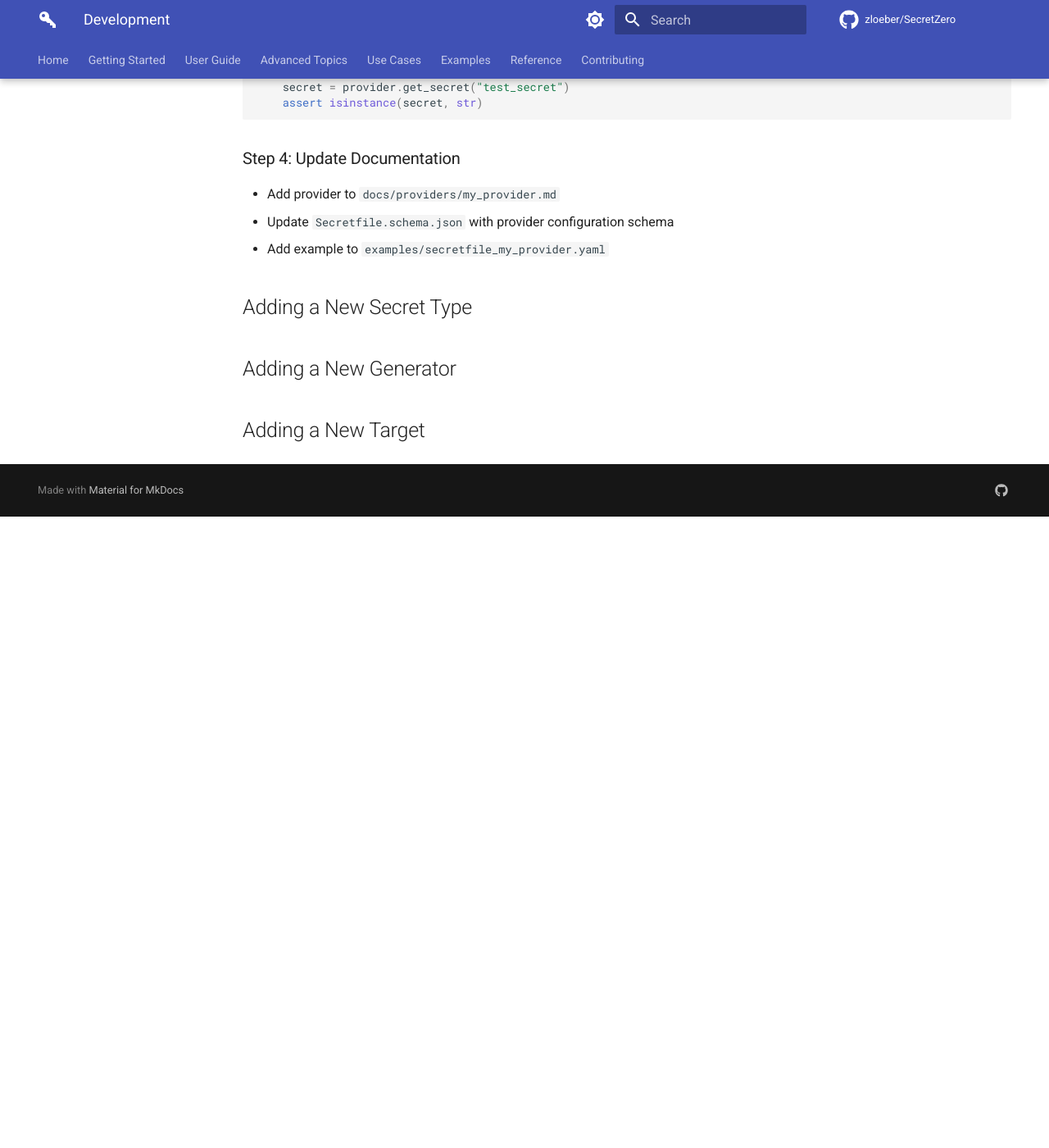
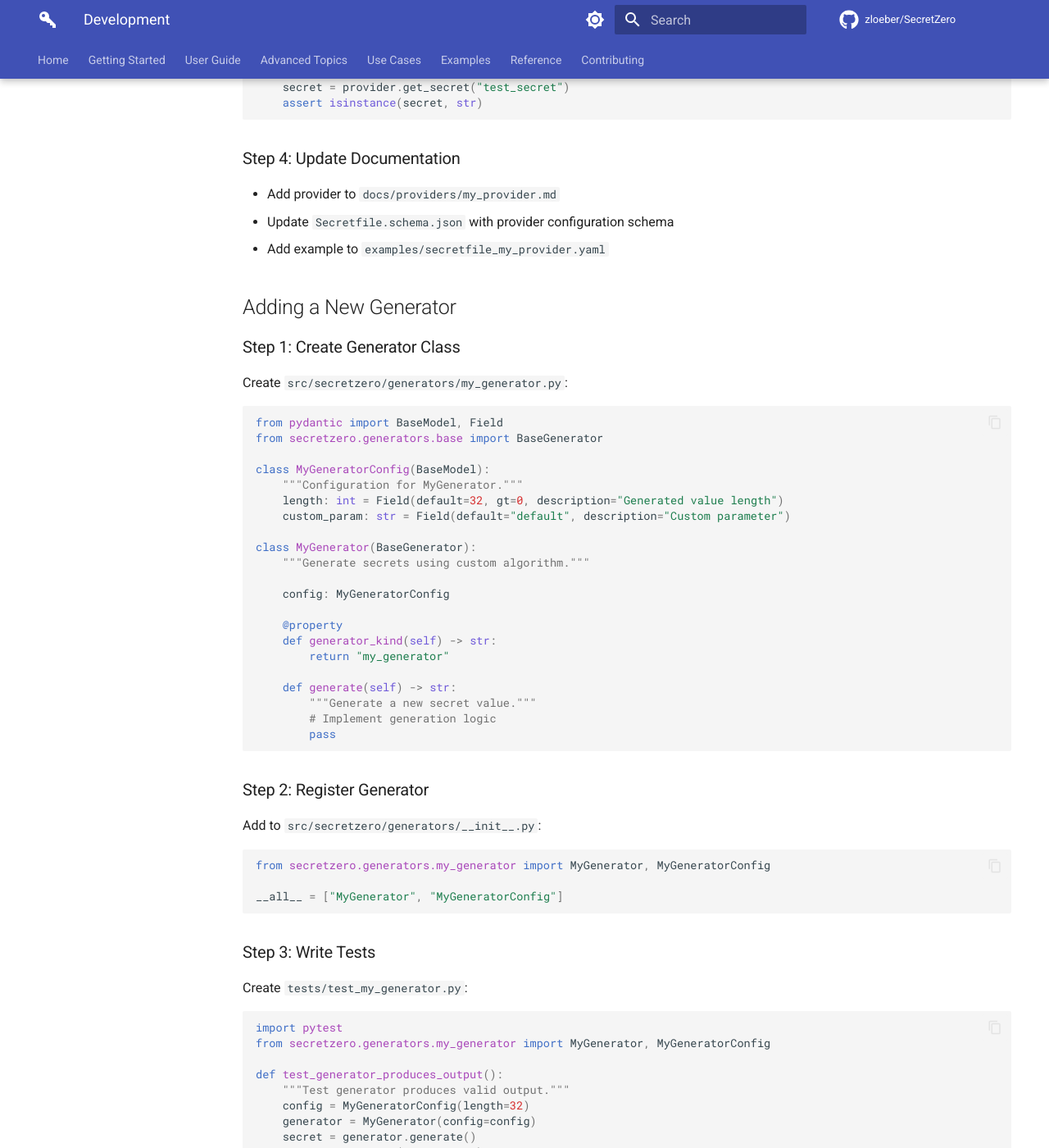
Before and after one commit to zloeber/SecretZero, an MkDocs documentation site: the page built from docs/development.md, in a window 1280 px wide and 1400 px high, scrolled down 1930 px. Shown: the whole window at 82% size. Built offline with MkDocs 1.6.1 and Material for MkDocs 9.7.7, drawn with Linux system fonts in a browser that asks for light colours; comment, search, counter and statistics services are not loaded; the version menu is left out; before the commit the page ends 2560 px from its top, so only the background shows below that; some of the changed text lies outside the part shown.

Commit message:
fix: docs

````diff
--- a/docs/development.md
+++ b/docs/development.md
@@ -112,9 +112,148 @@
 - Update `Secretfile.schema.json` with provider configuration schema
 - Add example to `examples/secretfile_my_provider.yaml`
 
-
-## Adding a New Secret Type
-
 ## Adding a New Generator
 
+### Step 1: Create Generator Class
+
+Create `src/secretzero/generators/my_generator.py`:
+
+```python
+from pydantic import BaseModel, Field
+from secretzero.generators.base import BaseGenerator
+
+class MyGeneratorConfig(BaseModel):
+    """Configuration for MyGenerator."""
+    length: int = Field(default=32, gt=0, description="Generated value length")
+    custom_param: str = Field(default="default", description="Custom parameter")
+
+class MyGenerator(BaseGenerator):
+    """Generate secrets using custom algorithm."""
+
+    config: MyGeneratorConfig
+
+    @property
+    def generator_kind(self) -> str:
+        return "my_generator"
+
+    def generate(self) -> str:
+        """Generate a new secret value."""
+        # Implement generation logic
+        pass
+```
+
+### Step 2: Register Generator
+
+Add to `src/secretzero/generators/__init__.py`:
+
+```python
+from secretzero.generators.my_generator import MyGenerator, MyGeneratorConfig
+
+__all__ = ["MyGenerator", "MyGeneratorConfig"]
+```
+
+### Step 3: Write Tests
+
+Create `tests/test_my_generator.py`:
+
+```python
+import pytest
+from secretzero.generators.my_generator import MyGenerator, MyGeneratorConfig
+
+def test_generator_produces_output():
+    """Test generator produces valid output."""
+    config = MyGeneratorConfig(length=32)
+    generator = MyGenerator(config=config)
+    secret = generator.generate()
+    assert isinstance(secret, str)
+    assert len(secret) == 32
+
+def test_generator_respects_config():
+    """Test generator respects configuration parameters."""
+    config = MyGeneratorConfig(length=16, custom_param="test")
+    generator = MyGenerator(config=config)
+    secret = generator.generate()
+    assert len(secret) == 16
+```
+
+### Step 4: Update Documentation
+
+- Add generator to `docs/generators/my_generator.md`
+- Update `Secretfile.schema.json` with generator configuration
+- Add example usage to `examples/secretfile_generators.yaml`
+
 ## Adding a New Target
+
+### Step 1: Create Target Class
+
+Create `src/secretzero/targets/my_target.py`:
+
+```python
+from pydantic import BaseModel, Field
+from secretzero.targets.base import BaseTarget
+
+class MyTargetConfig(BaseModel):
+    """Configuration for MyTarget."""
+    path: str = Field(description="Target location or identifier")
+    format: str = Field(default="json", description="Output format")
+    overwrite: bool = Field(default=True, description="Overwrite existing secrets")
+
+class MyTarget(BaseTarget):
+    """Target for storing secrets in MyService."""
+
+    config: MyTargetConfig
+
+    @property
+    def target_kind(self) -> str:
+        return "my_target"
+
+    def deploy(self, secrets: dict[str, str]) -> None:
+        """Deploy secrets to target."""
+        # Implement deployment logic
+        pass
+
+    def verify(self) -> bool:
+        """Verify secrets are correctly deployed."""
+        # Implement verification logic
+        return True
+```
+
+### Step 2: Register Target
+
+Add to `src/secretzero/targets/__init__.py`:
+
+```python
+from secretzero.targets.my_target import MyTarget, MyTargetConfig
+
+__all__ = ["MyTarget", "MyTargetConfig"]
+```
+
+### Step 3: Write Tests
+
+Create `tests/test_my_target.py`:
+
+```python
+import pytest
+from secretzero.targets.my_target import MyTarget, MyTargetConfig
+
+def test_target_deploys_secrets(tmp_path):
+    """Test target deploys secrets successfully."""
+    config = MyTargetConfig(path=str(tmp_path))
+    target = MyTarget(config=config)
+    secrets = {"key1": "value1", "key2": "value2"}
+    target.deploy(secrets)
+    assert target.verify()
+
+def test_target_respects_config():
+    """Test target respects configuration parameters."""
+    config = MyTargetConfig(path="/test", format="yaml", overwrite=False)
+    target = MyTarget(config=config)
+    assert target.config.format == "yaml"
+    assert target.config.overwrite is False
+```
+
+### Step 4: Update Documentation
+
+- Add target to `docs/targets/my_target.md`
+- Update `Secretfile.schema.json` with target configuration
+- Add example to `examples/secretfile_my_target.yaml`
````
Also changed, not shown: README.md (+12 -12 lines), docs/CHANGELOG.md (added, +5 -0 lines), docs/index.md (+21 -8 lines).
